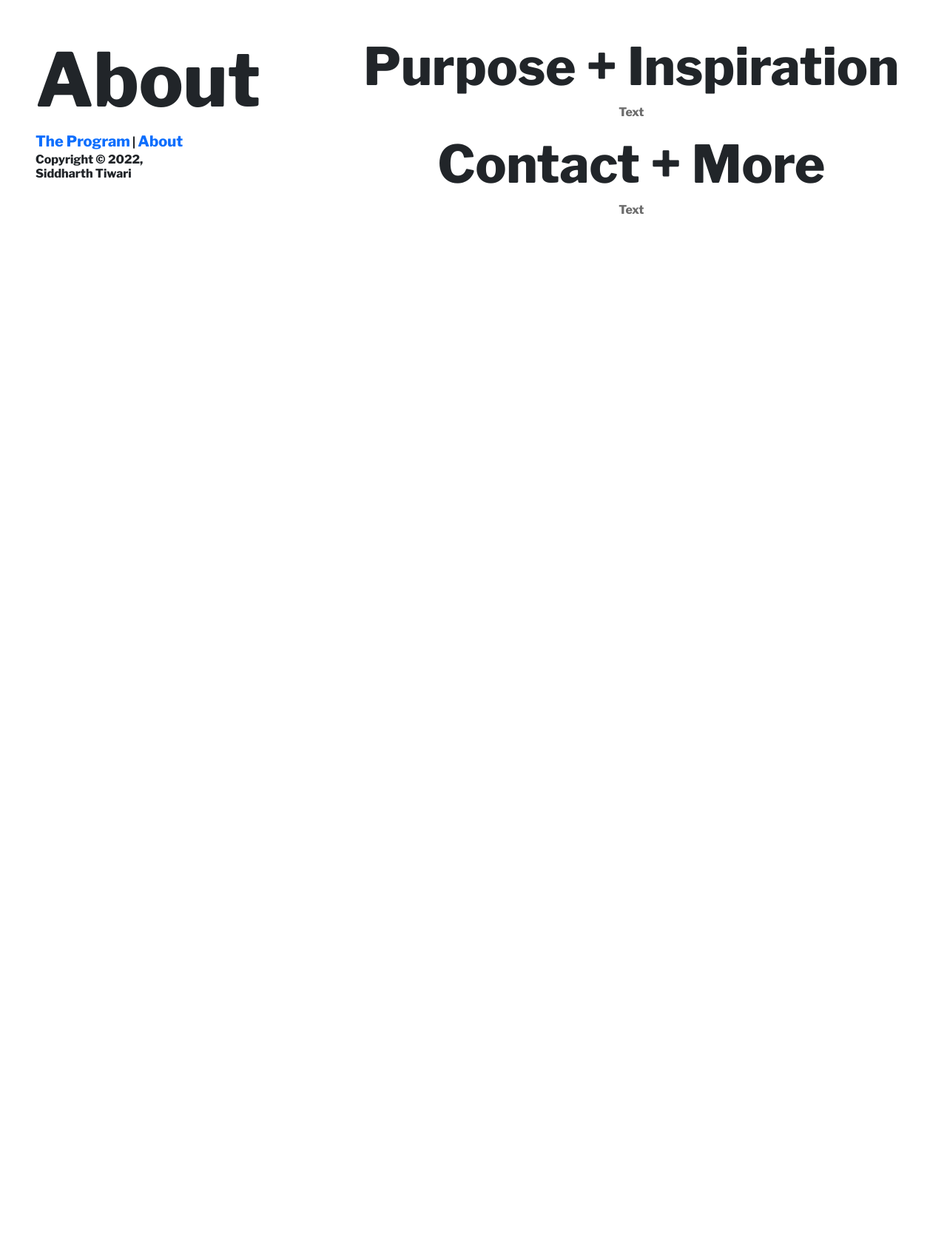
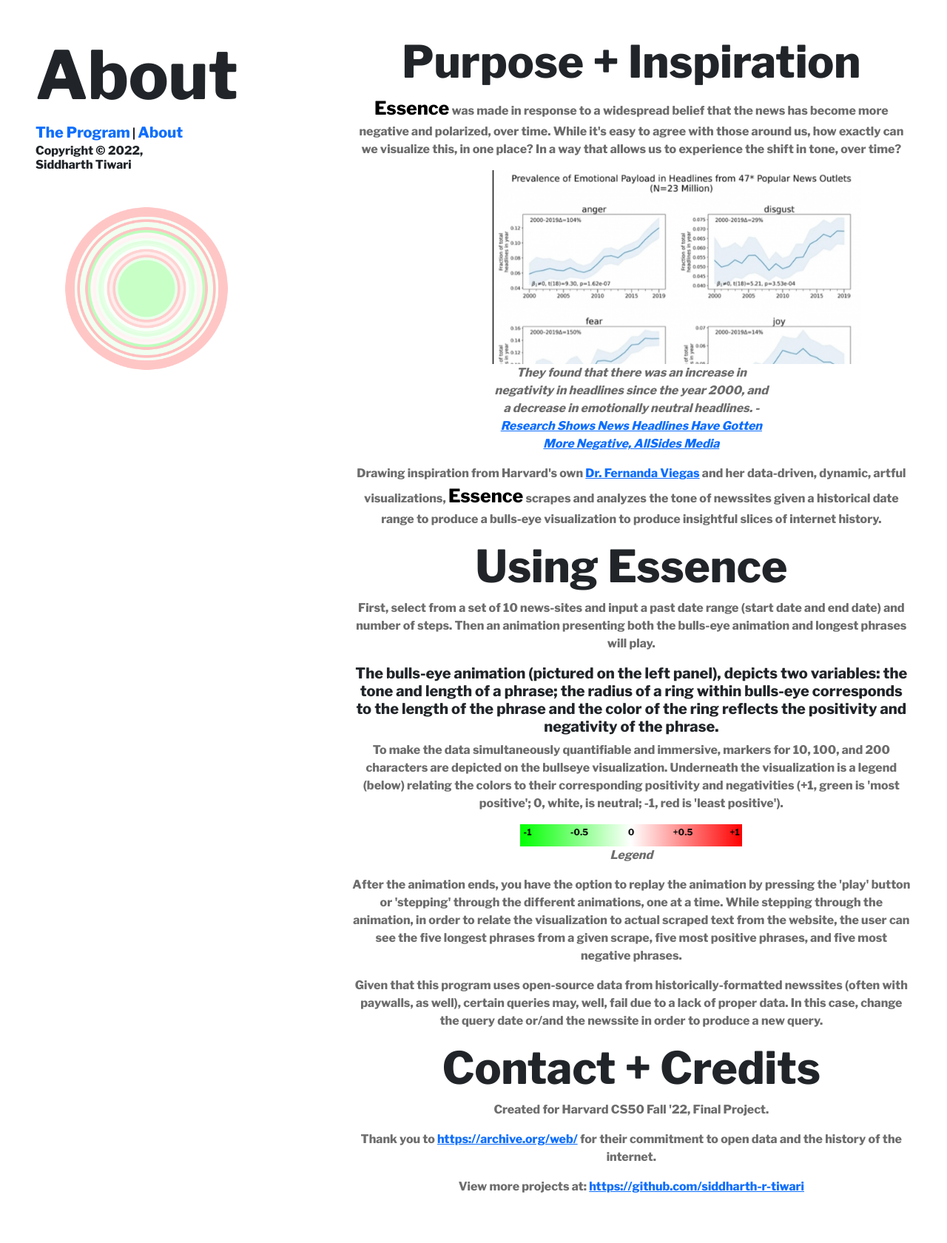
Before and after one commit to siddharth-r-tiwari/cs50-final-proj, a Flask app: page /about.html in a window 1280 px wide. Shown: the whole page at 74% size. Before the commit the page ends 290 px from the top, so only its background shows below. Run offline with Flask 2, Linux system fonts and the light colour scheme.

Commit message:
about page

```diff
--- a/templates/about.html
+++ b/templates/about.html
@@ -16,16 +16,34 @@
         <div class="col-lg-3 position-fixed one text-right p-5">
             <h1>About</h1>
             <nav>
-                <a href="/">The Program</a> |
-                <a href="/about.html">About</a>
+                <a href="/" class="navlink">The Program</a> |
+                <a href="/about.html" class="navlink">About</a>
             </nav>
             <h6>Copyright &#169; 2022, Siddharth Tiwari</h6>
+            <img src="{{url_for('static', filename='favicon.png')}}" width="300px"/>
         </div>
         <div class="col-lg-auto offset-lg-4 two p-5 text-center">
             <h2>Purpose + Inspiration</h2>
-            <p>Text</p>
-            <h2>Contact + More</h2>
-            <p>Text</p>
+            <p><span style="color:black; font-size:25px;">Essence</span> was made in response to a widespread belief that the news has become more negative and polarized, over time. While it's easy to agree with those around us, how exactly can we visualize this, in one place? In a way that allows us to experience the shift in tone, over time?</p>
+            <div style="width:50%; margin:auto;">
+                <img src="{{url_for('static', filename='emotionalismblog.jpg')}}" width="500px" style="margin:auto"/>
+                <p><i>They found that there was an increase in negativity in headlines since the year 2000, and a decrease in emotionally neutral headlines. - <a href="https://www.allsides.com/blog/research-shows-news-headlines-have-gotten-more-negative#:~:text=They%20found%20that%20there%20was,according%20to%20the%20AI%20estimation.">Research Shows News Headlines Have Gotten More Negative, AllSides Media</a></i></p>
+            </div>
+            <p>Drawing inspiration from Harvard's own <a href="http://www.fernandaviegas.com/">Dr. Fernanda Viegas</a> and her data-driven, dynamic, artful visualizations, <span style="color:black; font-size:25px;">Essence</span> scrapes and analyzes the tone of newssites given a historical date range to produce a bulls-eye visualization to produce insightful slices of internet history.</p>
+
+            <h2>Using Essence</h2>
+            <p>First, select from a set of 10 news-sites and input a past date range (start date and end date) and number of steps. Then an animation presenting both the bulls-eye animation and longest phrases will play.</p>
+            <h5>The bulls-eye animation (pictured on the left panel), depicts two variables: the tone and length of a phrase; the radius of a ring within bulls-eye corresponds to the length of the phrase and the color of the ring reflects the positivity and negativity of the phrase.</h5>
+            <p>To make the data simultaneously quantifiable and immersive, markers for 10, 100, and 200 characters are depicted on the bullseye visualization. Underneath the visualization is a legend (below) relating the colors to their corresponding positivity and negativities (+1, green is 'most positive'; 0, white, is neutral; -1, red is 'least positive').</p>
+            <img src="{{url_for('static', filename='legend.png')}}" width="300" height="30"/>
+            <p><i>Legend</i></p>
+            <p>After the animation ends, you have the option to replay the animation by pressing the 'play' button or 'stepping' through the different animations, one at a time. While stepping through the animation, in order to relate the visualization to actual scraped text from the website, the user can see the five longest phrases from a given scrape, five most positive phrases, and five most negative phrases.</p>
+            <p>Given that this program uses open-source data from historically-formatted newssites (often with paywalls, as well), certain queries may, well, fail due to a lack of proper data. In this case, change the query date or/and the newssite in order to produce a new query.</p>
+
+            <h2>Contact + Credits</h2>
+            <p>Created for Harvard CS50 Fall '22, Final Project.</p>
+            <p>Thank you to <a href="https://archive.org/web/">https://archive.org/web/</a> for their commitment to open data and the history of the internet.</p>
+            <p>View more projects at: <a href="https://github.com/siddharth-r-tiwari">https://github.com/siddharth-r-tiwari</a></p>
         </div>
 
     </body>
--- a/templates/index.html
+++ b/templates/index.html
@@ -26,11 +26,11 @@
         <div id="left" class="col-lg-4 one text-right p-5">
             <h1>Essence</h1>
             <nav>
-                <a href="/">The Program</a> |
-                <a href="/about.html">About</a>
+                <a href="/" class="navlink">The Program</a> |
+                <a href="/about.html" class="navlink">About</a>
             </nav>
             <h3>Instructions:</h3>
-            <p>Select from a set of 10 news-sites and input a past date range (start date and end date) and number of steps to visualize the news-sites' tone and topics, over time.</p>
+            <p>Select from a set of 10 news-sites and input a past date range (start date and end date) and number of steps to visualize the news-sites' tone and topics, over time. <b>(Go to the 'About' page for a comprehensive overview.)</b></p>
             <h3>Parameters:</h3>
             <form action="/" method="post">
                 <label for="date_start">Date (Start):</label>
--- a/templates/static/styles.css
+++ b/templates/static/styles.css
@@ -20,22 +20,22 @@ body{
   }
 
 h1{
-    font-size: 100px;
+    font-size: 90px;
 }
 
 h2{
-    font-size:70px;
+    font-size:60px;
 }
 
 h3{
     font-size:40px;
 }
 
-p, label, input{
+p, label, input, blockquote{
     color: #6D6D6D;
 }
 
-a{
+.navlink{
     font-size:20px;
     text-decoration:none;
 }
```
Also changed, not shown: README.md, templates/static/emotionalismblog.jpg (added).
